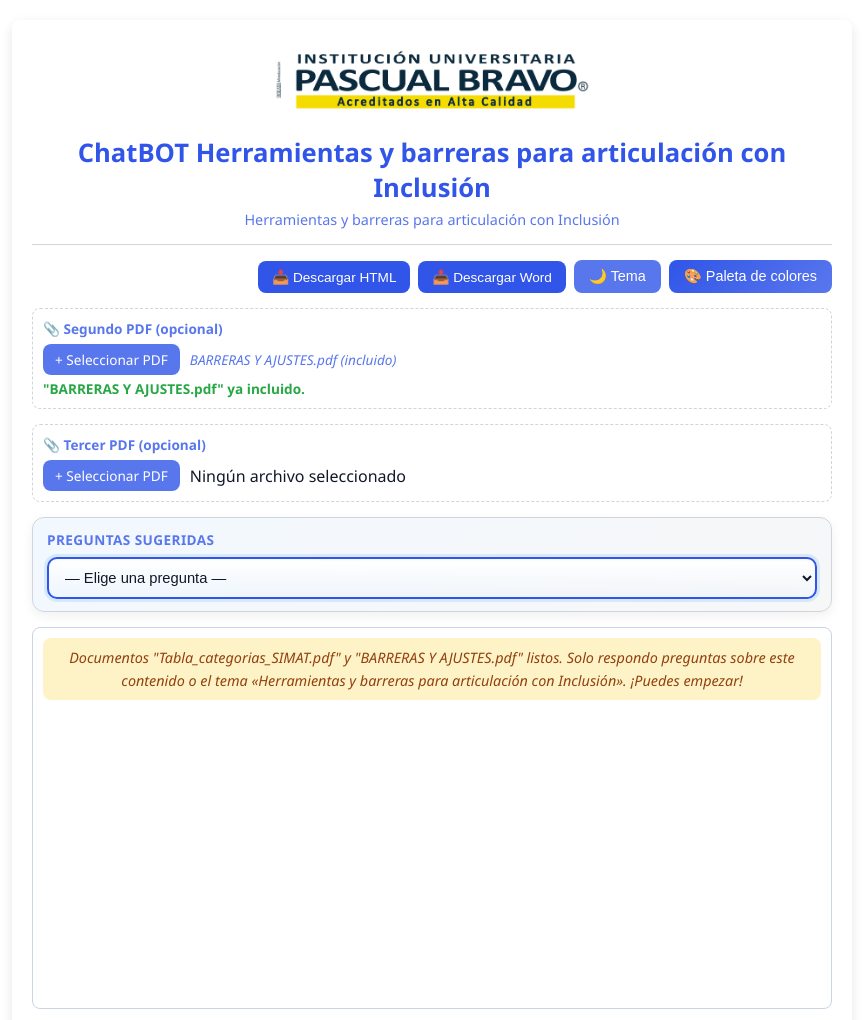
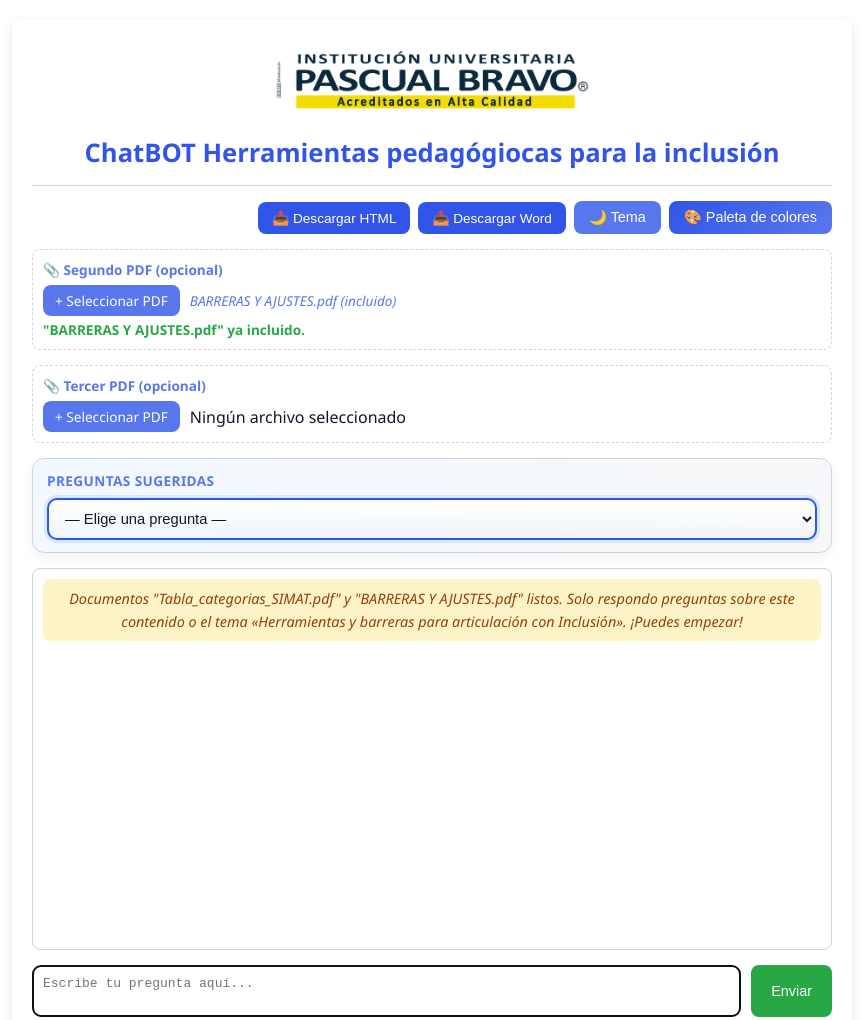
Before and after one commit to IU-Pascual-Bravo/Chtabot_inclusion-prueba.md, a plain HTML site: page ChatBOT_Inclusión/index.html in a window 1280 px wide. Shown: the top 1020 px of the page, without its empty margins (208-1071 px from the left). Drawn offline with nearby package versions, Linux system fonts and the light colour scheme; a script that the page names is missing.

Commit message:
Add files via upload

```diff
--- a/ChatBOT_Inclusión/index.html
+++ b/ChatBOT_Inclusión/index.html
@@ -3,7 +3,7 @@
 <head>
     <meta charset="UTF-8">
     <meta name="viewport" content="width=device-width, initial-scale=1.0">
-    <title>ChatBOT Herramientas y barreras para articulación con Inclusión</title>
+    <title>ChatBOT Herramientas pedagógiocas para la inclusión</title>
     <script src="https://cdnjs.cloudflare.com/ajax/libs/pdf.js/2.11.338/pdf.min.js"></script>
     <script>pdfjsLib.GlobalWorkerOptions.workerSrc='https://cdnjs.cloudflare.com/ajax/libs/pdf.js/2.11.338/pdf.worker.min.js';</script>
     <script>
@@ -78,8 +78,8 @@
 <div class="container">
     <header>
         <img src="logoPB1.png" alt="Logo" style="max-height:80px; margin-bottom:10px;">
-        <h1>ChatBOT Herramientas y barreras para articulación con Inclusión</h1>
-        <p>Herramientas y barreras para articulación con Inclusión</p>
+        <h1>ChatBOT Herramientas pedagógiocas para la inclusión</h1>
+
     </header>
     <div class="toolbar">
         <div class="toolbar-actions">
```
